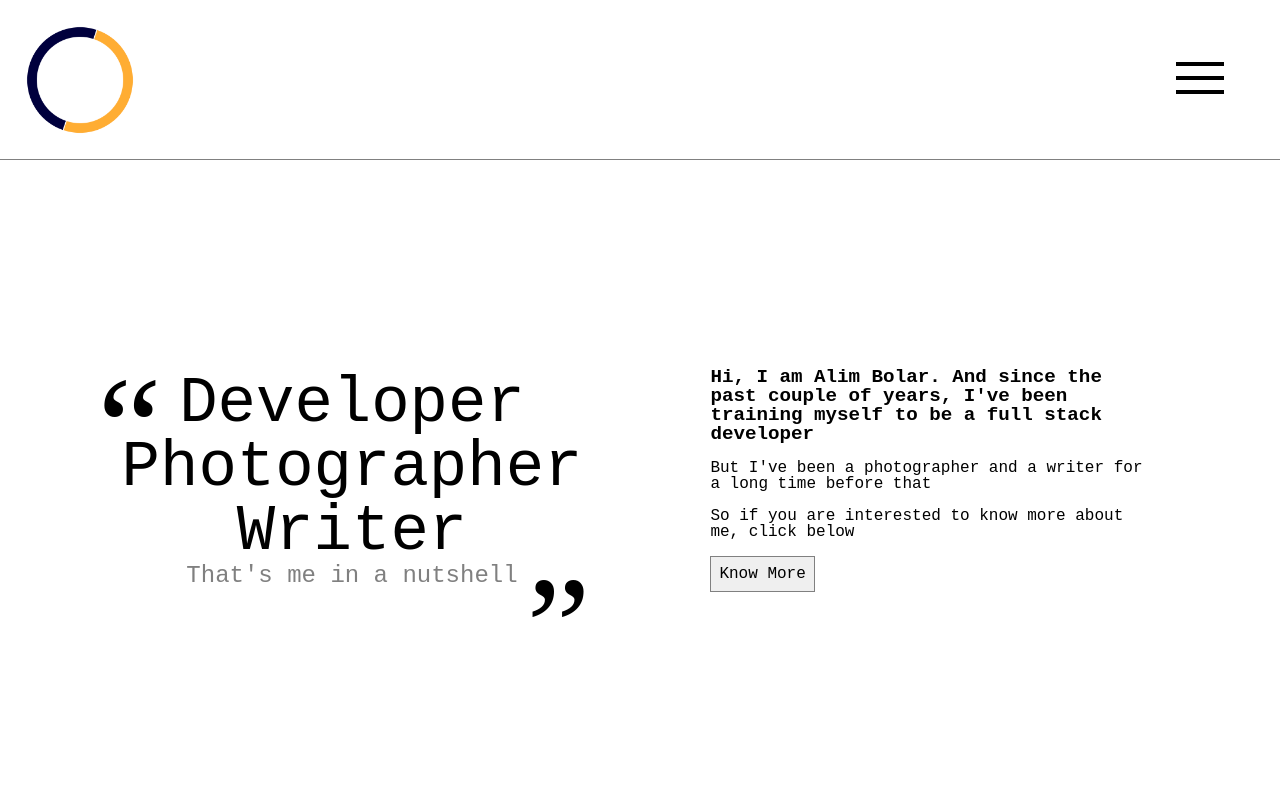
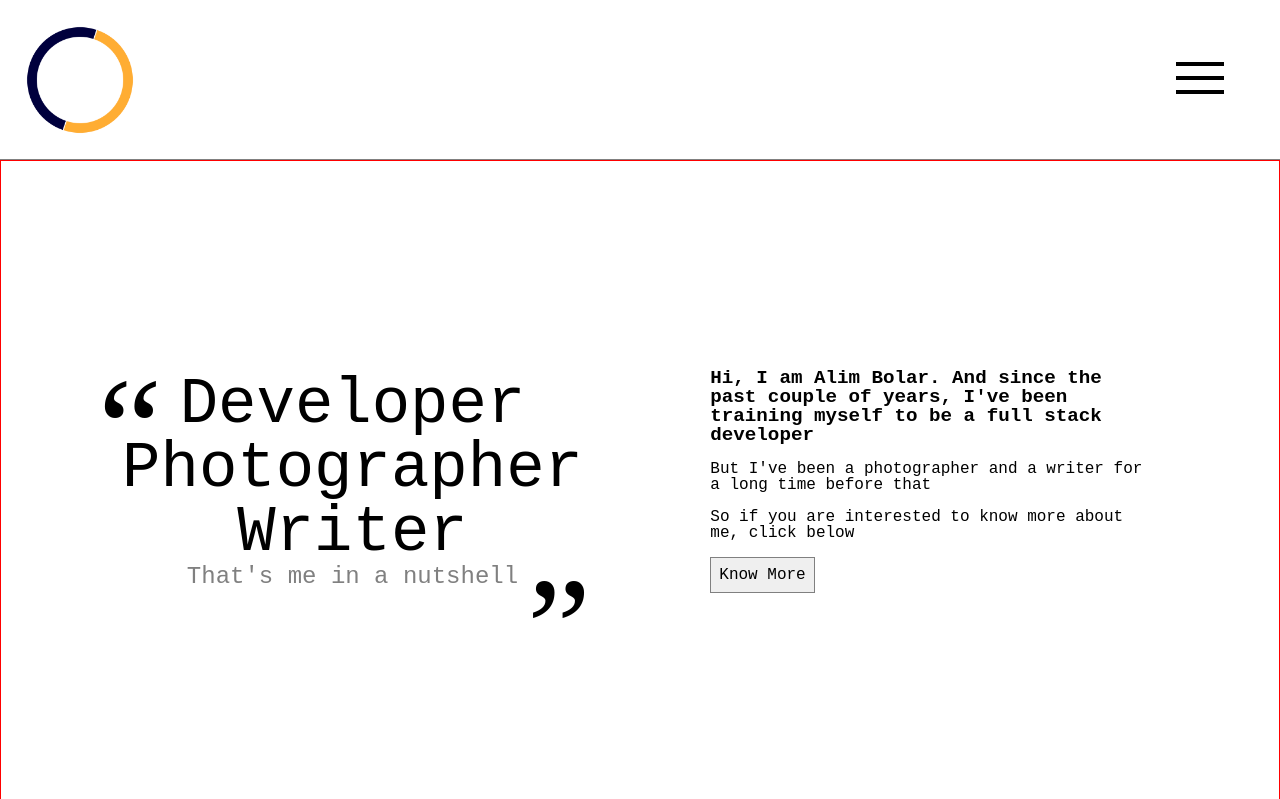
Before and after one commit to alimbolar/personal-website, a website built with webpack: page src/template.html in a window 1280 px wide. Shown: the top 799 px of the page. Built offline with nearby package versions, Linux system fonts and the light colour scheme; a web font is replaced by a local one.

Commit message:
testing with border around main

```diff
--- a/src/scss/layouts/_main.scss
+++ b/src/scss/layouts/_main.scss
@@ -1,13 +1,15 @@
 main {
   // padding-top: var(--header-height-mobile);
   position: absolute;
-  top: var(--header-height-mobile);
+  top: 6rem;
   height: calc(100vh - var(--header-height-mobile));
-
+  border: 1px solid red;
   @media (min-width: 50rem) {
     // padding-top: var(--header-height-desktop);
     // position: absolute;
-    top: var(--header-height-desktop);
+    border: 1px solid red;
+
+    top: 10rem;
     height: calc(100vh - var(--header-height-desktop));
   }
 
```
